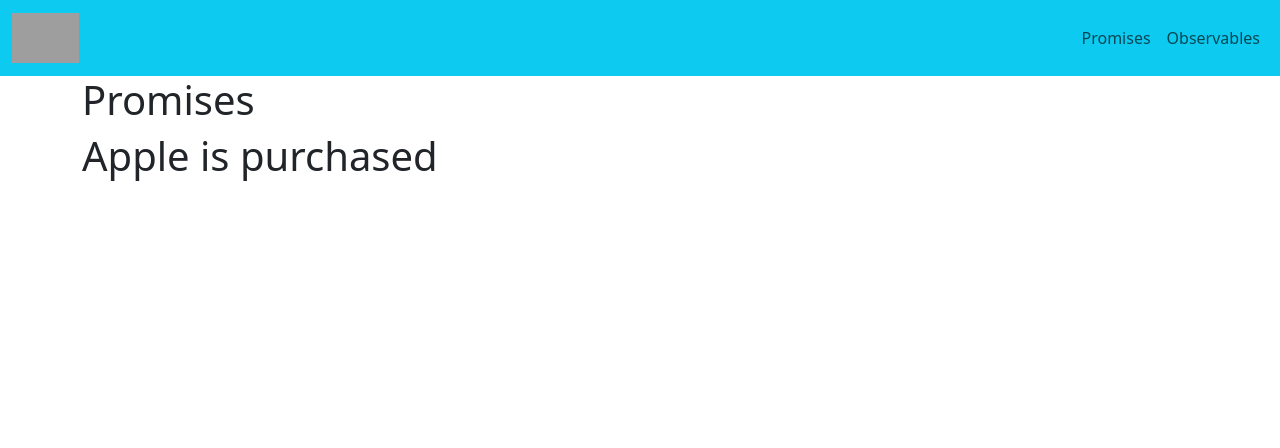
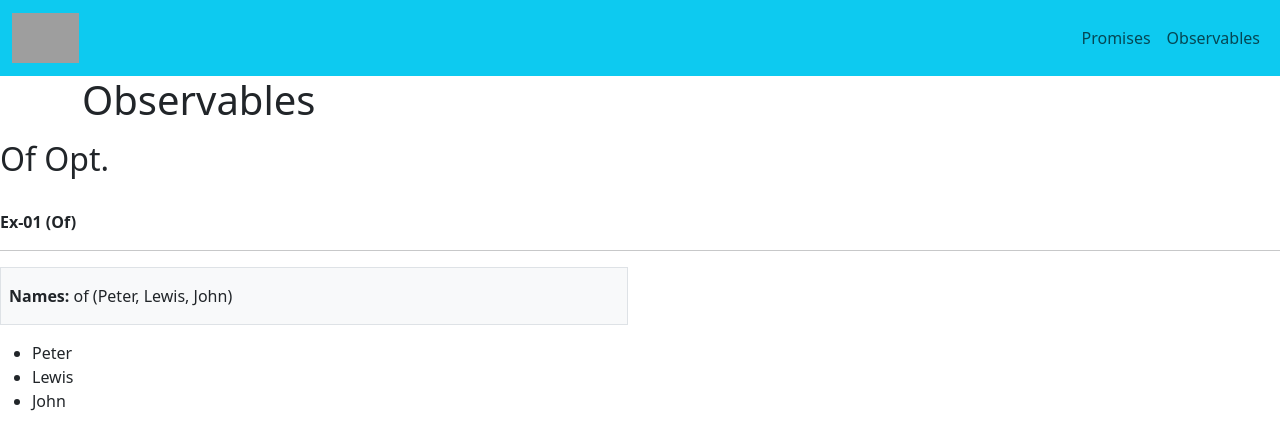
Before and after one commit to MohamedBenAhmed55/bootstrap-angular, an Angular app: page /observable/of-opt in a window 1280 px wide. Before the commit this address led to /promises. Shown: the top 448 px of the page. Built offline with nearby package versions, Linux system fonts and the light colour scheme; grey boxes are pictures that could not be loaded.

Commit message:
OF Operator

```diff
--- a/src/app/app-routing.module.ts
+++ b/src/app/app-routing.module.ts
@@ -5,6 +5,7 @@ import { ListComponent } from './list/list.component';
 import { FromeventComponent } from './fromevent/fromevent.component';
 import { ObservableComponent } from './observable/observable.component';
 import { IntervalComponent } from './interval/interval.component';
+import { OfOptComponent } from './of-opt/of-opt.component';
 
 const routes: Routes = [
   {
@@ -27,6 +28,10 @@ const routes: Routes = [
         path: 'interval',
         component: IntervalComponent,
       },
+      {
+        path: 'of-opt',
+        component: OfOptComponent,
+      },
     ],
   },
   {
--- a/src/app/app.module.ts
+++ b/src/app/app.module.ts
@@ -9,6 +9,7 @@ import { ListComponent } from './list/list.component';
 import { FromeventComponent } from './fromevent/fromevent.component';
 import { ObservableComponent } from './observable/observable.component';
 import { IntervalComponent } from './interval/interval.component';
+import { OfOptComponent } from './of-opt/of-opt.component';
 
 @NgModule({
   declarations: [
@@ -18,6 +19,7 @@ import { IntervalComponent } from './interval/interval.component';
     FromeventComponent,
     ObservableComponent,
     IntervalComponent,
+    OfOptComponent,
   ],
   imports: [
     BrowserModule,
--- /dev/null
+++ b/src/app/design-utility.service.ts
@@ -0,0 +1,13 @@
+import { Injectable } from '@angular/core';
+
+@Injectable({
+  providedIn: 'root',
+})
+export class DesignUtilityService {
+  constructor() {}
+  printValue(val: any) {
+    let element = document.createElement('li');
+    element.innerText = val;
+    document.getElementById('appendelement')?.appendChild(element);
+  }
+}
--- a/src/app/fromevent/fromevent.component.ts
+++ b/src/app/fromevent/fromevent.component.ts
@@ -1,10 +1,31 @@
-import { Component } from '@angular/core';
+import {
+  AfterViewInit,
+  Component,
+  ElementRef,
+  OnInit,
+  ViewChild,
+} from '@angular/core';
+import { fromEvent } from 'rxjs';
 
 @Component({
   selector: 'app-fromevent',
   templateUrl: './fromevent.component.html',
-  styleUrl: './fromevent.component.css'
+  styleUrl: './fromevent.component.css',
 })
-export class FromeventComponent {
+export class FromeventComponent implements OnInit, AfterViewInit {
+  @ViewChild('addtitle') addtitle!: ElementRef;
 
+  ngOnInit(): void {}
+  ngAfterViewInit(): void {
+    let counter = 1;
+    fromEvent(this.addtitle.nativeElement, 'click').subscribe((res) => {
+      let counterVal = 'Title' + counter++;
+      this.printValue(counterVal);
+    });
+  }
+  printValue(val: any) {
+    let element = document.createElement('li');
+    element.innerText = val;
+    document.getElementById('appendelement')?.appendChild(element);
+  }
 }
--- a/src/app/list/list.component.html
+++ b/src/app/list/list.component.html
@@ -27,7 +27,7 @@
         class="box"
         style="background-color: #dff0d8; padding: 20px; text-align: center"
       >
-        <a routerLink="fromevent" class="text-dark text-decoration-none">
+        <a routerLink="of-opt" class="text-dark text-decoration-none">
           Switch Map</a
         >
       </div>
--- /dev/null
+++ b/src/app/of-opt/of-opt.component.html
@@ -0,0 +1,16 @@
+<div class="containter">
+  <div class="my-3">
+    <h2>Of Opt.</h2>
+    <br />
+    <strong>Ex-01 (Of)</strong>
+    <hr />
+    <div class="row">
+      <div class="col-md-6">
+        <p class="bg-light py-3 px-2 border rounder">
+          <strong>Names:</strong> of (Peter, Lewis, John)
+        </p>
+      </div>
+    </div>
+    <ul id="appendelement"></ul>
+  </div>
+</div>
--- /dev/null
+++ b/src/app/of-opt/of-opt.component.ts
@@ -0,0 +1,19 @@
+import { Component, OnInit } from '@angular/core';
+import { of } from 'rxjs';
+import { DesignUtilityService } from '../design-utility.service';
+
+@Component({
+  selector: 'app-of-opt',
+  templateUrl: './of-opt.component.html',
+  styleUrl: './of-opt.component.css',
+})
+export class OfOptComponent implements OnInit {
+  constructor(private designUtility: DesignUtilityService){}
+  ngOnInit(): void {
+    let opt1 = of('Peter', 'Lewis', 'John');
+    opt1.subscribe((res) =>{
+      console.log(res)
+      this.designUtility.printValue(res)
+    })
+  }
+}
```
Also changed, not shown: src/app/of-opt/of-opt.component.css (added), 2 other files (tests, documents, lock files or other folders).
